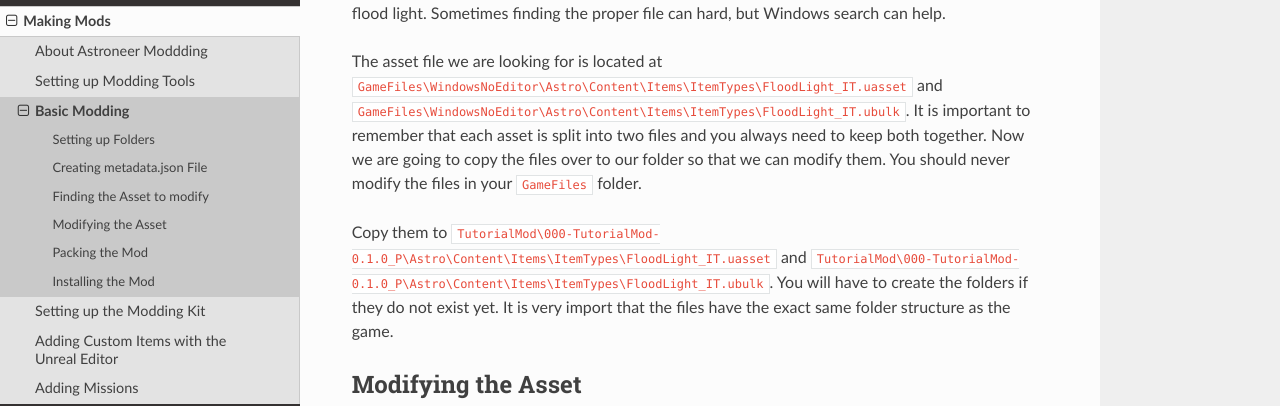
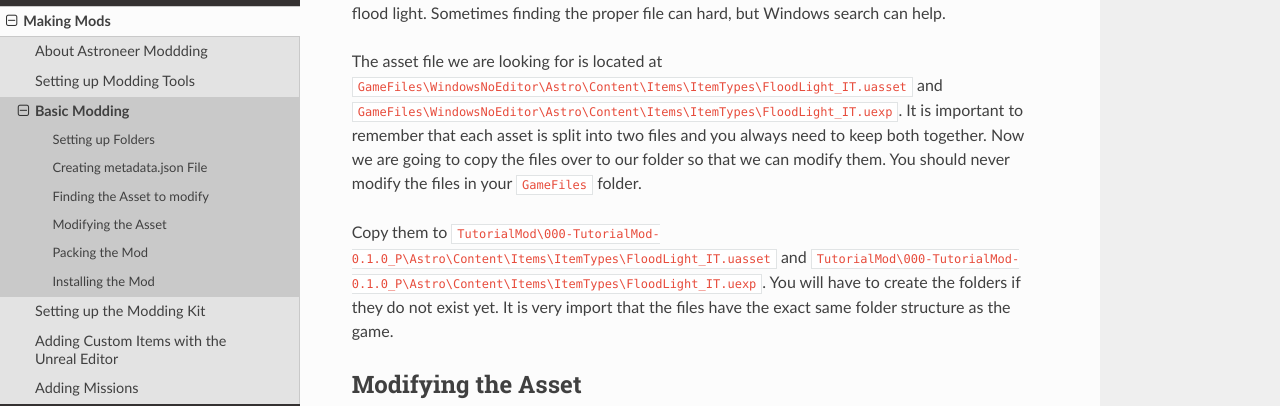
Before and after one commit to AstroTechies/astroneermodding, a Sphinx documentation site: the page built from docs/guides/basicModding.rst, in a window 1280 px wide and 900 px high, scrolled down 988 px. Shown: the part 155-561 px from the top of the window. Built offline with Sphinx 7.4.7 and the Read the Docs theme 2.0.0, drawn with Linux system fonts in a browser that asks for light colours.

Commit message:
changed ubulk to uexp

```diff
--- a/docs/guides/basicModding.rst
+++ b/docs/guides/basicModding.rst
@@ -45,14 +45,14 @@
 
 The asset file we are looking for is located at
 ``GameFiles\WindowsNoEditor\Astro\Content\Items\ItemTypes\FloodLight_IT.uasset`` and
-``GameFiles\WindowsNoEditor\Astro\Content\Items\ItemTypes\FloodLight_IT.ubulk``.
+``GameFiles\WindowsNoEditor\Astro\Content\Items\ItemTypes\FloodLight_IT.uexp``.
 It is important to remember that each asset is split into two files and you always need to keep
 both together. Now we are going to copy the files over to our folder so that we can modify them.
 You should never modify the files in your ``GameFiles`` folder.
 
 Copy them to
 ``TutorialMod\000-TutorialMod-0.1.0_P\Astro\Content\Items\ItemTypes\FloodLight_IT.uasset`` and
-``TutorialMod\000-TutorialMod-0.1.0_P\Astro\Content\Items\ItemTypes\FloodLight_IT.ubulk``.
+``TutorialMod\000-TutorialMod-0.1.0_P\Astro\Content\Items\ItemTypes\FloodLight_IT.uexp``.
 You will have to create the folders if they do not exist yet. It is very import that the files have
 the exact same folder structure as the game.
 
```
